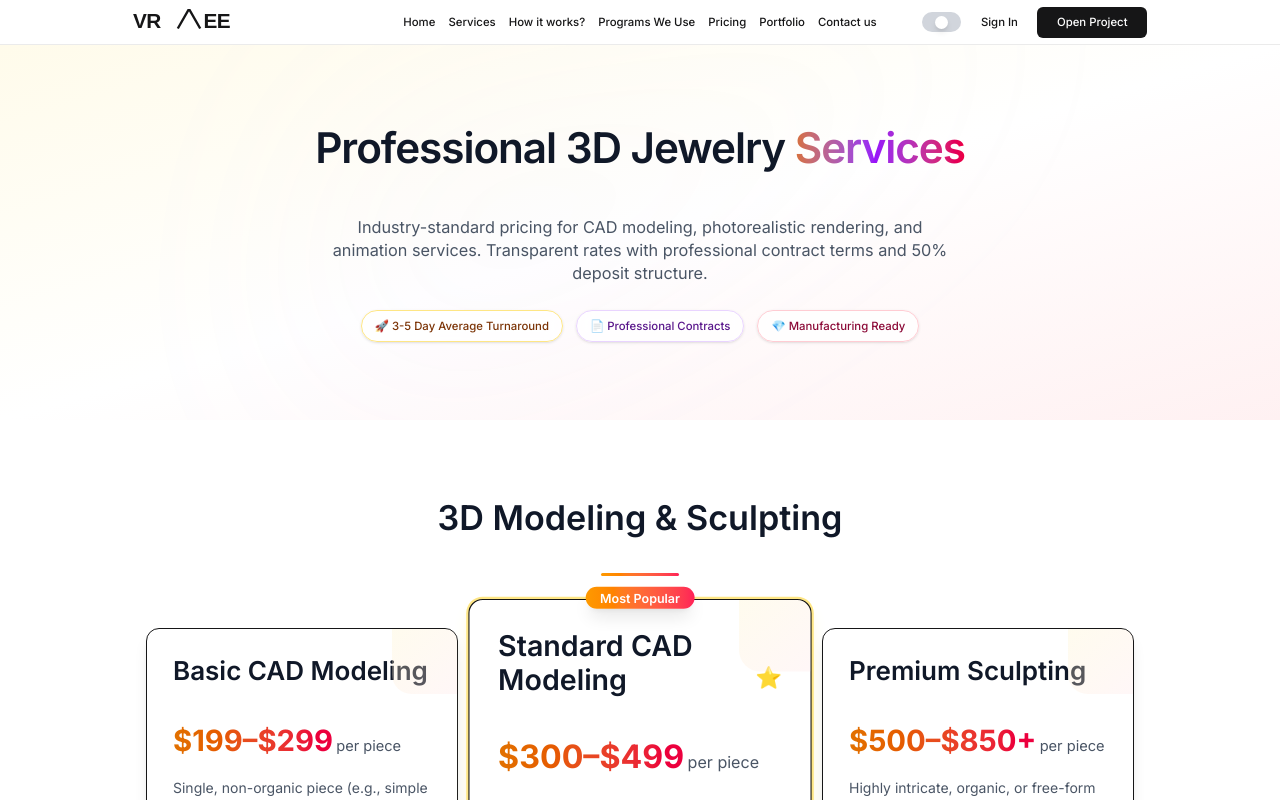
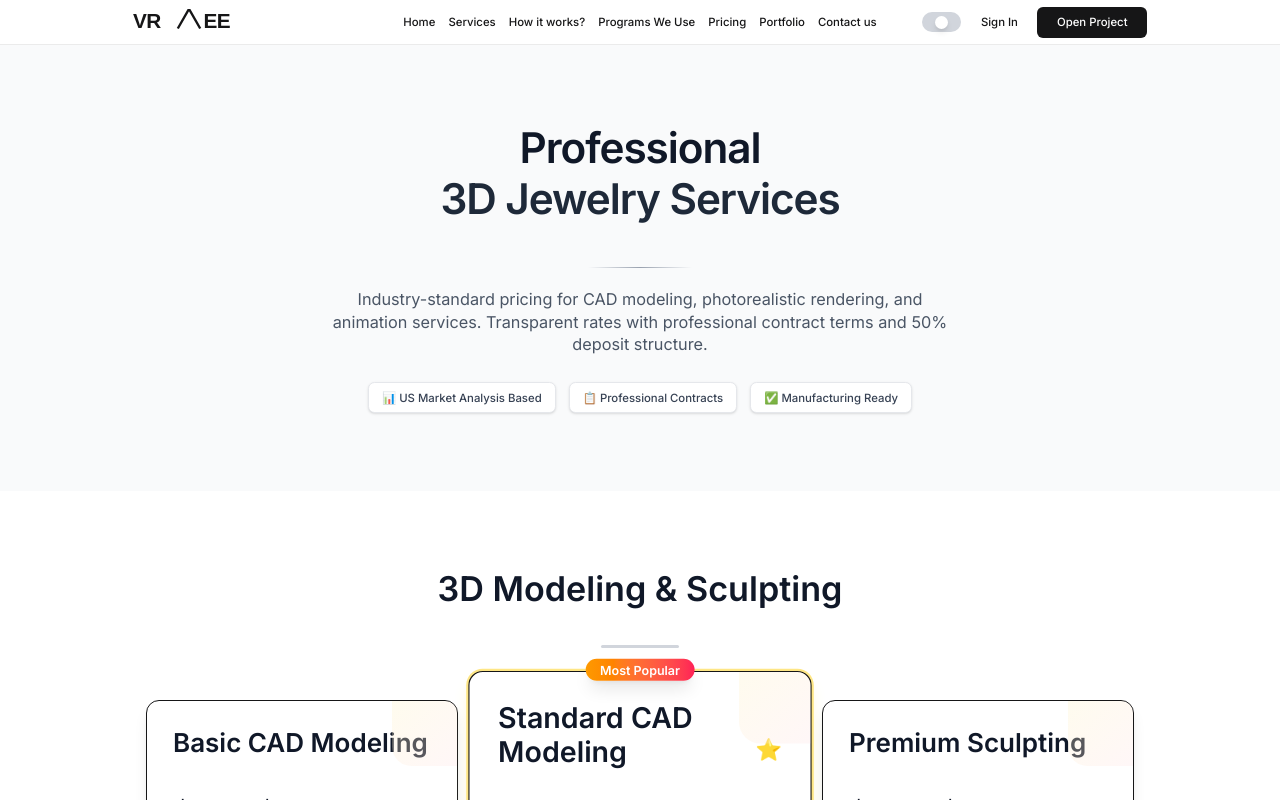
Before and after one commit to mkoyan44/vraee-frontend, a Next.js app in the folder frontend/: page /client/pricing in a window 1280 px wide. Shown: the top 800 px of the page. Built offline with nearby package versions, Linux system fonts and the light colour scheme; no server answers.

Commit message:
/pricing

```diff
--- a/frontend/src/components/pricing/pricing.tsx
+++ b/frontend/src/components/pricing/pricing.tsx
@@ -293,27 +293,33 @@ const Pricing: React.FC = () => {
     return (
         <div className="min-h-screen bg-gradient-to-br from-slate-50 via-white to-slate-100">
             {/* Hero Section */}
-            <section className="relative overflow-hidden bg-gradient-to-br from-amber-50 via-white to-rose-50 py-24">
-                <div className="absolute inset-0 bg-[url('/hero-bg.svg')] bg-cover bg-center opacity-5"></div>
+            <section className="relative overflow-hidden bg-gray-50 py-24">
                 <div className="relative max-w-7xl mx-auto px-4 sm:px-6 lg:px-8 text-center">
                     <div className="mx-auto max-w-4xl">
-                        <h1 className="text-5xl font-bold tracking-tight text-gray-900 sm:text-6xl">
-                            Professional 3D Jewelry
-                            <span className="bg-gradient-to-r from-amber-600 via-purple-600 to-rose-600 bg-clip-text text-transparent"> Services</span>
-                        </h1>
+                        <div className="text-center relative">
+                            <h1 className="text-5xl font-bold tracking-tight text-gray-900 sm:text-6xl leading-tight">
+                                Professional
+                                <br />
+                                <span className="relative">
+                                    <span className="relative z-10 text-gray-800">3D Jewelry Services</span>
+                                    <div className="absolute inset-0 bg-gradient-to-r from-transparent via-gray-100 to-transparent opacity-30 -z-10"></div>
+                                </span>
+                            </h1>
+                            <div className="mt-6 w-32 h-0.5 bg-gradient-to-r from-transparent via-gray-400 to-transparent mx-auto"></div>
+                        </div>
                         <p className="mt-6 text-xl text-gray-600 max-w-3xl mx-auto">
                             Industry-standard pricing for CAD modeling, photorealistic rendering, and animation services.
                             Transparent rates with professional contract terms and 50% deposit structure.
                         </p>
                         <div className="mt-8 flex justify-center gap-4 flex-wrap">
-                            <div className="bg-white/80 backdrop-blur-sm border border-amber-200 rounded-full px-4 py-2 text-sm font-medium text-amber-900 shadow-sm">
-                                🚀 3-5 Day Average Turnaround
+                            <div className="bg-white border border-gray-200 rounded-lg px-4 py-2 text-sm font-medium text-gray-700 shadow-sm">
+                                📊 US Market Analysis Based
                             </div>
-                            <div className="bg-white/80 backdrop-blur-sm border border-purple-200 rounded-full px-4 py-2 text-sm font-medium text-purple-900 shadow-sm">
-                                📄 Professional Contracts
+                            <div className="bg-white border border-gray-200 rounded-lg px-4 py-2 text-sm font-medium text-gray-700 shadow-sm">
+                                📋 Professional Contracts
                             </div>
-                            <div className="bg-white/80 backdrop-blur-sm border border-rose-200 rounded-full px-4 py-2 text-sm font-medium text-rose-900 shadow-sm">
-                                💎 Manufacturing Ready
+                            <div className="bg-white border border-gray-200 rounded-lg px-4 py-2 text-sm font-medium text-gray-700 shadow-sm">
+                                ✅ Manufacturing Ready
                             </div>
                         </div>
                     </div>
@@ -328,7 +334,7 @@ const Pricing: React.FC = () => {
                             <h2 className="text-4xl font-bold text-gray-900 mb-4">
                                 {category}
                             </h2>
-                            <div className="w-24 h-1 bg-gradient-to-r from-amber-500 to-rose-500 mx-auto rounded-full"></div>
+                            <div className="w-24 h-1 bg-gray-300 mx-auto rounded-full"></div>
                         </div>
 
                         <div className="grid grid-cols-1 md:grid-cols-2 lg:grid-cols-3 gap-8">
@@ -352,9 +358,7 @@ const Pricing: React.FC = () => {
                                             </div>
 
                                             <div className="mb-6">
-                                                <span className={`text-4xl font-bold ${
-                                                    tier.price === "Custom Quote" ? 'text-gray-900' : 'bg-gradient-to-r from-amber-600 to-rose-600 bg-clip-text text-transparent'
-                                                }`}>
+                                                <span className="text-4xl font-bold text-gray-900">
                                                     {tier.price}
                                                 </span>
                                                 {tier.price !== "Custom Quote" && (
@@ -407,11 +411,7 @@ const Pricing: React.FC = () => {
                                         </div>
 
                                         <div className="px-8 pb-8">
-                                            <button className={`w-full py-3 px-6 rounded-xl font-semibold text-white shadow-lg transition-all duration-200 transform hover:scale-105 ${
-                                                tier.popular
-                                                    ? 'bg-gradient-to-r from-amber-500 to-rose-500 hover:from-amber-600 hover:to-rose-600'
-                                                    : 'bg-gradient-to-r from-gray-600 to-gray-700 hover:from-gray-700 hover:to-gray-800'
-                                            }`}>
+                                            <button className="w-full py-3 px-6 rounded-lg font-semibold bg-gray-900 hover:bg-gray-800 text-white shadow-sm transition-colors duration-200">
                                                 {tier.price === "Custom Quote" ? "Get Custom Quote" : "Start Project"}
                                             </button>
                                         </div>
@@ -490,35 +490,35 @@ const Pricing: React.FC = () => {
                 <div className="max-w-7xl mx-auto px-4 sm:px-6 lg:px-8">
                     <div className="grid grid-cols-1 md:grid-cols-2 lg:grid-cols-4 gap-8">
                         <div className="text-center group">
-                            <div className="text-5xl mb-4 p-4 bg-gradient-to-br from-amber-100 to-rose-100 rounded-2xl inline-block group-hover:scale-110 transition-transform">
-                                🎯
+                            <div className="text-5xl mb-4 p-4 bg-gray-100 rounded-xl inline-block">
+                                📊
                             </div>
-                            <h4 className="font-bold text-lg mb-2">US Market Pricing</h4>
-                            <p className="text-gray-600">Real rates based on industry analysis, not made-up numbers</p>
+                            <h4 className="font-bold text-lg mb-2">US Market Analysis</h4>
+                            <p className="text-gray-600">Professional pricing based on actual industry standards</p>
                         </div>
 
                         <div className="text-center group">
-                            <div className="text-5xl mb-4 p-4 bg-gradient-to-br from-purple-100 to-amber-100 rounded-2xl inline-block group-hover:scale-110 transition-transform">
-                                ⚡
+                            <div className="text-5xl mb-4 p-4 bg-gray-100 rounded-xl inline-block">
+                                ⏰
                             </div>
-                            <h4 className="font-bold text-lg mb-2">Fast Delivery</h4>
-                            <p className="text-gray-600">Average 3-7 business days for CAD work, 2-5 days for renders</p>
+                            <h4 className="font-bold text-lg mb-2">Defined Timeframes</h4>
+                            <p className="text-gray-600">Clear delivery expectations with realistic timelines</p>
                         </div>
 
                         <div className="text-center group">
-                            <div className="text-5xl mb-4 p-4 bg-gradient-to-br from-rose-100 to-purple-100 rounded-2xl inline-block group-hover:scale-110 transition-transform">
-                                🔒
+                            <div className="text-5xl mb-4 p-4 bg-gray-100 rounded-xl inline-block">
+                                📋
                             </div>
-                            <h4 className="font-bold text-lg mb-2">Secure & Professional</h4>
-                            <p className="text-gray-600">Confidential projects handled with NDAs and secure file transfer</p>
+                            <h4 className="font-bold text-lg mb-2">Professional Contracts</h4>
+                            <p className="text-gray-600">Written agreements protecting both parties</p>
                         </div>
 
                         <div className="text-center group">
-                            <div className="text-5xl mb-4 p-4 bg-gradient-to-br from-amber-100 to-purple-100 rounded-2xl inline-block group-hover:scale-110 transition-transform">
-                                🏭
+                            <div className="text-5xl mb-4 p-4 bg-gray-100 rounded-xl inline-block">
+                                🛠️
                             </div>
-                            <h4 className="font-bold text-lg mb-2">Manufacturing Ready</h4>
-                            <p className="text-gray-600">All files optimized for production with technical specifications</p>
+                            <h4 className="font-bold text-lg mb-2">Manufacturing Focus</h4>
+                            <p className="text-gray-600">All deliverables optimized for production processes</p>
                         </div>
                     </div>
                 </div>
@@ -571,35 +571,35 @@ const Pricing: React.FC = () => {
             </section>
 
             {/* Final CTA Section */}
-            <section className="py-24 bg-gradient-to-r from-amber-600 via-purple-600 to-rose-600 text-white">
+            <section className="py-24 bg-blue-900 text-white">
                 <div className="max-w-4xl mx-auto px-4 sm:px-6 lg:px-8 text-center">
-                    <h2 className="text-4xl font-bold mb-6">Ready to Elevate Your Jewelry Business?</h2>
-                    <p className="text-xl text-white/90 mb-8 leading-relaxed">
-                        Join hundreds of satisfied jewelry brands, manufacturers, and designers who trust us with their 3D visualization needs.
-                        Start your project today with our professional team and US market-standard pricing.
+                    <h2 className="text-4xl font-bold mb-6">Ready to Get Started?</h2>
+                    <p className="text-xl text-blue-100 mb-8 leading-relaxed">
+                        Contact us today for a detailed proposal based on your specific needs.
+                        Get a custom quote in just 2 hours with our experienced project managers.
                     </p>
 
                     <div className="flex flex-col sm:flex-row gap-4 justify-center items-center">
-                        <button className="bg-white text-gray-900 px-8 py-4 rounded-lg font-bold text-lg shadow-lg hover:shadow-xl transition-all duration-200 transform hover:scale-105">
-                            💬 Get Custom Quote (2-hour response)
+                        <button className="bg-white text-blue-900 px-8 py-4 rounded-lg font-bold text-lg shadow-lg hover:shadow-xl transition-all duration-200 hover:bg-gray-50">
+                            📋 Request Detailed Quote
                         </button>
-                        <button className="border-2 border-white text-white px-8 py-4 rounded-lg font-bold text-lg hover:bg-white hover:text-gray-900 transition-all duration-200">
+                        <button className="border-2 border-white text-white px-8 py-4 rounded-lg font-bold text-lg hover:bg-white hover:text-blue-900 transition-all duration-200">
                             📞 Schedule Consultation
                         </button>
                     </div>
 
                     <div className="mt-12 grid grid-cols-1 sm:grid-cols-3 gap-8 text-center">
-                        <div className="bg-white/10 backdrop-blur-sm rounded-lg p-4">
-                            <div className="text-2xl font-bold">95%</div>
-                            <div className="text-sm text-white/80">Client Satisfaction</div>
+                        <div className="bg-blue-800/50 rounded-lg p-4 border border-blue-700">
+                            <div className="text-2xl font-bold">500+</div>
+                            <div className="text-sm text-blue-200">Projects Completed</div>
                         </div>
-                        <div className="bg-white/10 backdrop-blur-sm rounded-lg p-4">
-                            <div className="text-2xl font-bold">500+</div>
-                            <div className="text-sm text-white/80">Projects Delivered</div>
+                        <div className="bg-blue-800/50 rounded-lg p-4 border border-blue-700">
+                            <div className="text-2xl font-bold">5 Days</div>
+                            <div className="text-sm text-blue-200">Average Delivery</div>
                         </div>
-                        <div className="bg-white/10 backdrop-blur-sm rounded-lg p-4">
-                            <div className="text-2xl font-bold">5 Days</div>
-                            <div className="text-sm text-white/80">Average Turnaround</div>
+                        <div className="bg-blue-800/50 rounded-lg p-4 border border-blue-700">
+                            <div className="text-2xl font-bold">2 Hours</div>
+                            <div className="text-sm text-blue-200">Quote Response Time</div>
                         </div>
                     </div>
                 </div>
```
